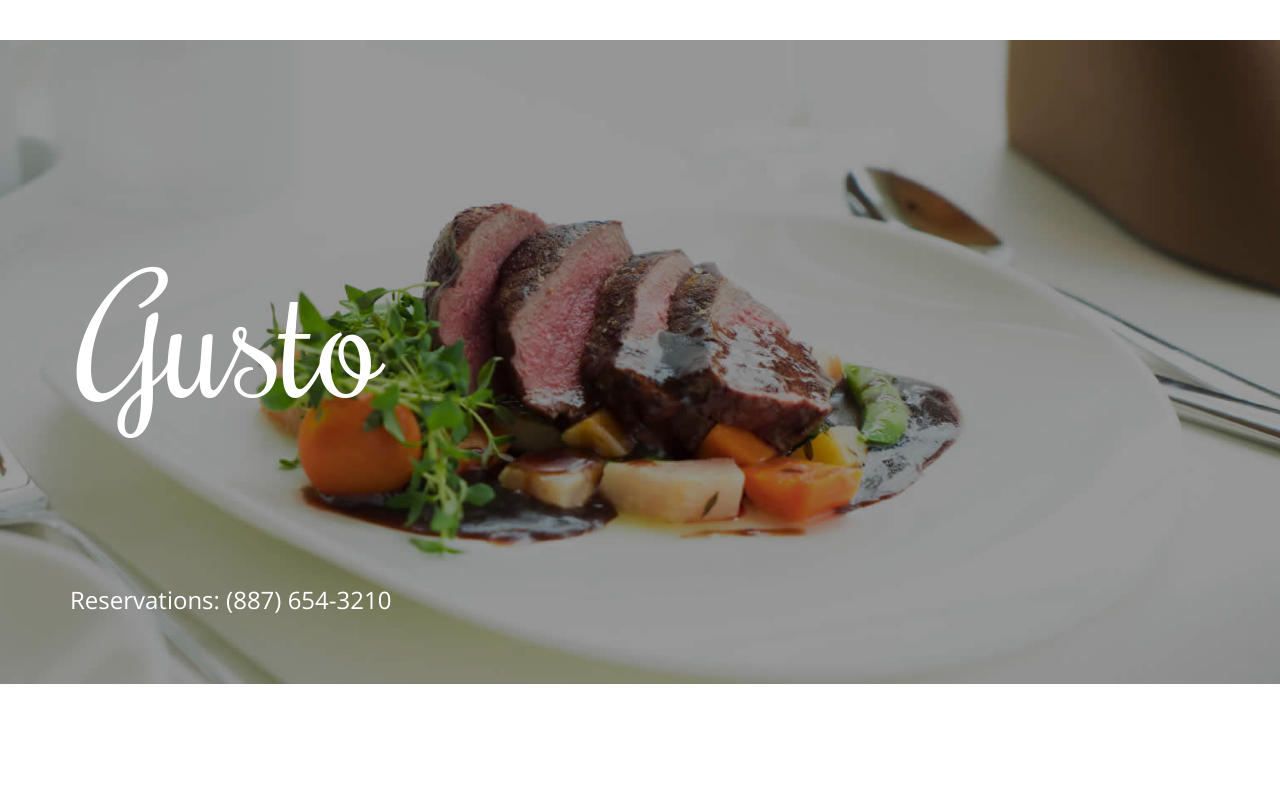
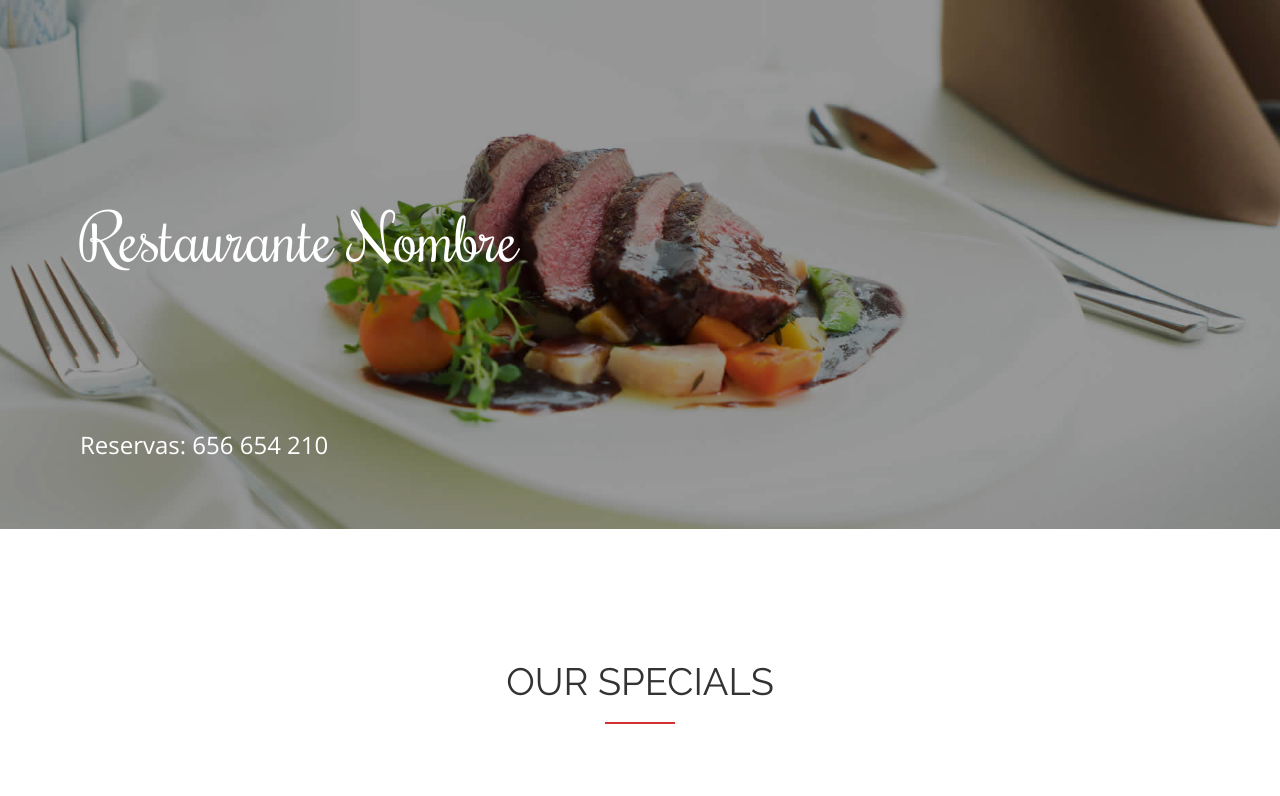
Before and after one commit to albergark9/hosteleria-mp, an Angular app: page /sevillano in a window 1280 px wide. Shown: the top 796 px of the page. Built offline with nearby package versions, Linux system fonts and the light colour scheme.

Commit message:
index and component sorted

```diff
--- a/src/app/sevillano/sevillano.component.css
+++ b/src/app/sevillano/sevillano.component.css
@@ -1,4 +1,4 @@
-body, html {
+#page-top{
 	font-family: 'Open Sans', serif;
 	text-rendering: optimizeLegibility !important;
 	-webkit-font-smoothing: antialiased !important;
@@ -181,8 +181,8 @@ a:focus, .btn:focus, .btn:active:focus, .btn.active:focus, .btn.focus, .btn:acti
 .intro h1 {
 	font-family: 'Rochester', cursive;
 	color: #fff;
-	font-size: 10em;
-	font-weight: 400;
+	font-size: 4em;
+	font-weight: 40;
 	margin-top: 0;
 }
 .intro span {
@@ -198,7 +198,8 @@ a:focus, .btn:focus, .btn:active:focus, .btn.active:focus, .btn.focus, .btn:acti
 header .intro-text {
 	padding-top: 200px;
 	padding-bottom: 50px;
-	text-align: center;
+	text-align: left;
+	margin-left: 10px;
 }
 /* Features Section */
 #features {
--- a/src/app/sevillano/sevillano.component.html
+++ b/src/app/sevillano/sevillano.component.html
@@ -1,56 +1,5 @@
-<!DOCTYPE html>
-<html lang="en">
-<head>
-<meta charset="utf-8">
-<meta name="viewport" content="width=device-width, initial-scale=1">
-<title>Gusto</title>
-<meta name="description" content="">
-<meta name="author" content="">
+<div id="page-top" data-spy="scroll" data-target=".navbar-fixed-top">
 
-<!-- Favicons
-    ================================================== -->
-<link rel="shortcut icon" href="img/favicon.ico" type="image/x-icon">
-<link rel="apple-touch-icon" href="img/apple-touch-icon.png">
-<link rel="apple-touch-icon" sizes="72x72" href="img/apple-touch-icon-72x72.png">
-<link rel="apple-touch-icon" sizes="114x114" href="img/apple-touch-icon-114x114.png">
-
-<!-- Bootstrap -->
-<link rel="stylesheet" type="text/css"  href="https://cdn.jsdelivr.net/npm/bootstrap@4.5.3/dist/css/bootstrap.min.css" integrity="sha384-TX8t27EcRE3e/ihU7zmQxVncDAy5uIKz4rEkgIXeMed4M0jlfIDPvg6uqKI2xXr2" crossorigin="anonymous">
-<script defer src="https://use.fontawesome.com/releases/v5.0.8/js/all.js" integrity="sha384-SlE991lGASHoBfWbelyBPLsUlwY1GwNDJo3jSJO04KZ33K2bwfV9YBauFfnzvynJ" crossorigin="anonymous"></script>
-
-
-<!-- Stylesheet
-    ================================================== -->
-<link href="https://fonts.googleapis.com/css?family=Raleway:300,400,500,600,700" rel="stylesheet">
-<link href="https://fonts.googleapis.com/css?family=Open+Sans:300,400,600,700" rel="stylesheet">
-<link href="https://fonts.googleapis.com/css?family=Rochester" rel="stylesheet">
-
-<!-- HTML5 shim and Respond.js for IE8 support of HTML5 elements and media queries -->
-<!-- WARNING: Respond.js doesn't work if you view the page via file:// -->
-<!--[if lt IE 9]>
-      <script src="https://oss.maxcdn.com/html5shiv/3.7.2/html5shiv.min.js"></script>
-      <script src="https://oss.maxcdn.com/respond/1.4.2/respond.min.js"></script>
-    <![endif]-->
-</head>
-<body id="page-top" data-spy="scroll" data-target=".navbar-fixed-top">
-<!-- Navigation
-    ==========================================-->
-<nav id="menu" class="navbar navbar-default navbar-fixed-top">
-  <div class="container">
-
-    <!-- Collect the nav links, forms, and other content for toggling -->
-    <div class="collapse navbar-collapse" id="bs-example-navbar-collapse-1">
-      <ul class="nav navbar-nav">
-        <li><a href="#features" class="page-scroll">Specials</a></li>
-        <li><a href="#about" class="page-scroll">About</a></li>
-        <li><a href="#restaurant-menu" class="page-scroll">Menu</a></li>
-        <li><a href="#team" class="page-scroll">Chef</a></li>
-        <li><a href="#contact" class="page-scroll">Contact</a></li>
-      </ul>
-    </div>
-    <!-- /.navbar-collapse -->
-  </div>
-</nav>
 <!-- Header -->
 <header id="header">
   <div class="intro">
@@ -58,8 +7,8 @@
       <div class="container">
         <div class="row">
           <div class="intro-text">
-            <h1>Gusto</h1>
-            <p>Reservations: (887) 654-3210</p>
+            <h1>Restaurante Nombre</h1>
+            <p>Reservas: 656 654 210</p>
           </div>
         </div>
       </div>
@@ -322,24 +271,8 @@
 <div id="footer">
   <div class="container text-center">
     <div class="col-md-6">
-      <p>&copy; 2017 Gusto. All rights reserved. Design by <a href="http://www.templatewire.com" rel="nofollow">TemplateWire</a></p>
-    </div>
-    <div class="col-md-6">
-      <div class="social">
-        <ul>
-          <li><a href="#"><i class="fa fa-facebook"></i></a></li>
-          <li><a href="#"><i class="fa fa-twitter"></i></a></li>
-          <li><a href="#"><i class="fa fa-youtube"></i></a></li>
-        </ul>
-      </div>
+      <p>&copy; 2022. All rights reserved.</p>
     </div>
   </div>
 </div>
-<script type="text/javascript" src="js/jquery.1.11.1.js"></script>
-<script type="text/javascript" src="js/bootstrap.js"></script>
-<script type="text/javascript" src="js/SmoothScroll.js"></script>
-<script type="text/javascript" src="js/jqBootstrapValidation.js"></script>
-<script type="text/javascript" src="js/contact_me.js"></script>
-<script type="text/javascript" src="js/main.js"></script>
-</body>
-</html>
+</div>
--- a/src/index.html
+++ b/src/index.html
@@ -6,6 +6,32 @@
   <base href="/">
   <meta name="viewport" content="width=device-width, initial-scale=1">
   <link rel="icon" type="image/x-icon" href="favicon.ico">
+  <meta name="author" content="">
+
+<!-- Favicons
+    ================================================== -->
+<link rel="shortcut icon" href="img/favicon.ico" type="image/x-icon">
+<link rel="apple-touch-icon" href="img/apple-touch-icon.png">
+<link rel="apple-touch-icon" sizes="72x72" href="img/apple-touch-icon-72x72.png">
+<link rel="apple-touch-icon" sizes="114x114" href="img/apple-touch-icon-114x114.png">
+
+<!-- Bootstrap -->
+<link rel="stylesheet" type="text/css"  href="https://cdn.jsdelivr.net/npm/bootstrap@4.5.3/dist/css/bootstrap.min.css" integrity="sha384-TX8t27EcRE3e/ihU7zmQxVncDAy5uIKz4rEkgIXeMed4M0jlfIDPvg6uqKI2xXr2" crossorigin="anonymous">
+<script defer src="https://use.fontawesome.com/releases/v5.0.8/js/all.js" integrity="sha384-SlE991lGASHoBfWbelyBPLsUlwY1GwNDJo3jSJO04KZ33K2bwfV9YBauFfnzvynJ" crossorigin="anonymous"></script>
+
+
+<!-- Stylesheet
+    ================================================== -->
+<link href="https://fonts.googleapis.com/css?family=Raleway:300,400,500,600,700" rel="stylesheet">
+<link href="https://fonts.googleapis.com/css?family=Open+Sans:300,400,600,700" rel="stylesheet">
+<link href="https://fonts.googleapis.com/css?family=Rochester" rel="stylesheet">
+
+<!-- HTML5 shim and Respond.js for IE8 support of HTML5 elements and media queries -->
+<!-- WARNING: Respond.js doesn't work if you view the page via file:// -->
+<!--[if lt IE 9]>
+      <script src="https://oss.maxcdn.com/html5shiv/3.7.2/html5shiv.min.js"></script>
+      <script src="https://oss.maxcdn.com/respond/1.4.2/respond.min.js"></script>
+    <![endif]-->
 </head>
 <body>
   <app-root></app-root>
```
